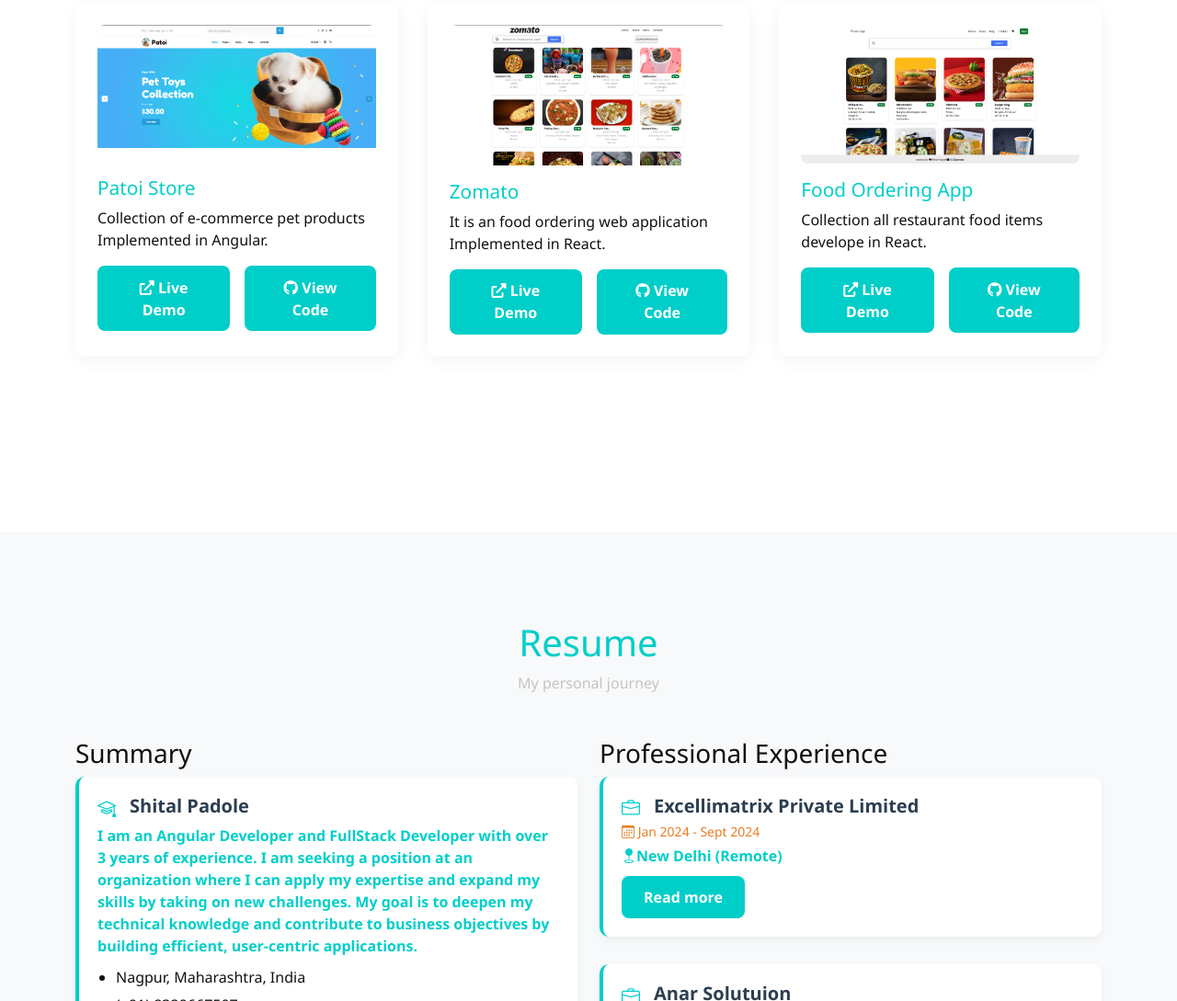
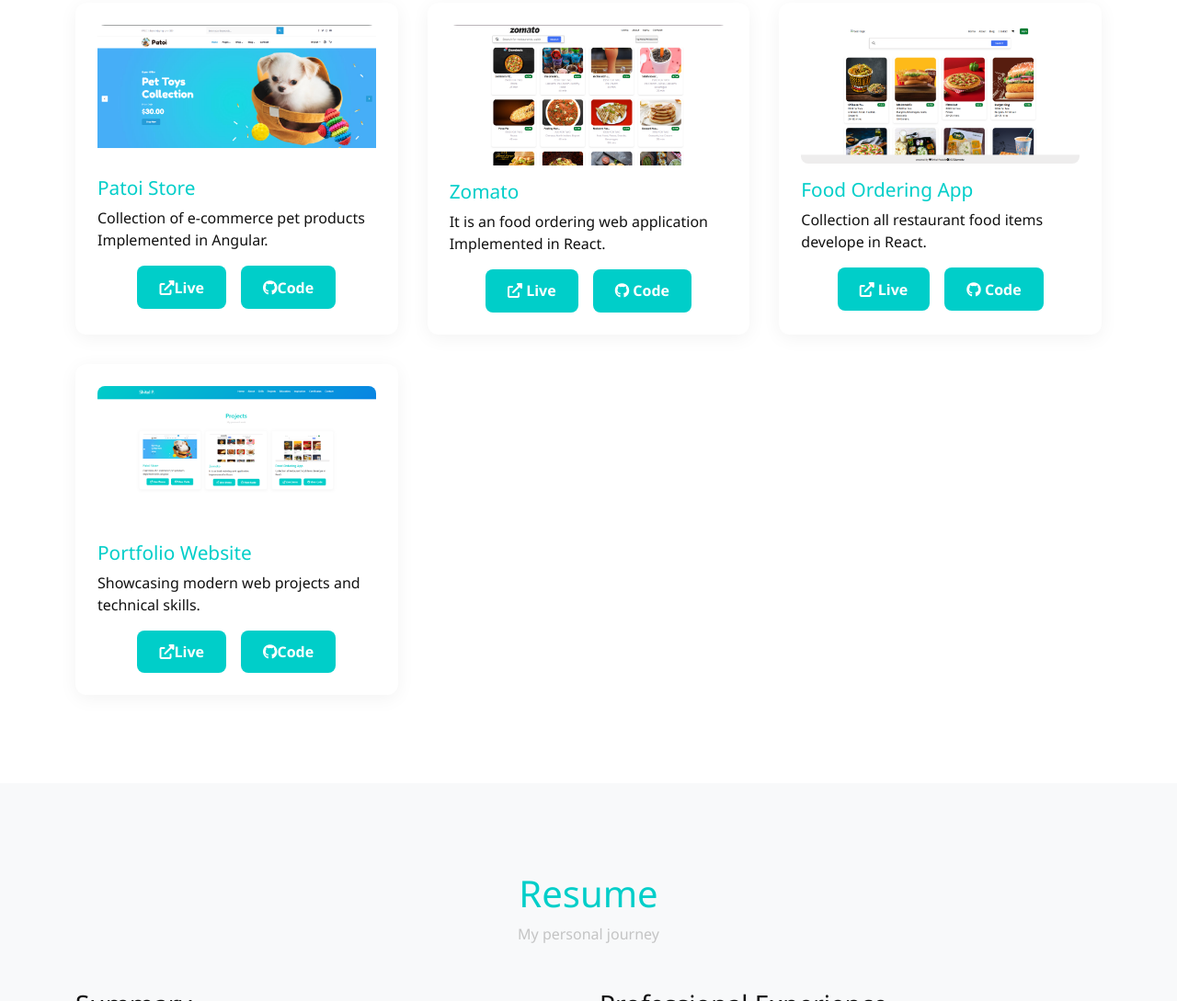
Before and after one commit to padoleshital/padoleshital.github.io, a plain HTML site: page index.html in a window 1280 px wide. Shown: the part 2808-3897 px from the top of the page at 92% size. Drawn offline with nearby package versions, Linux system fonts and the light colour scheme; animation ran at ten frames a second; a web font is replaced by a local one.

Commit message:
changes in link
Signed-off-by: padoleshital <shitalpadole7@gmail.com>

```diff
--- a/index.html
+++ b/index.html
@@ -259,8 +259,8 @@
       <h3>Patoi Store</h3>
       <p>Collection of e-commerce pet products Implemented in Angular.</p>
       <div class="project-buttons">
-    <button href="https://patoi.netlify.app/" class="download-cv"><i class="fas fa-external-link-alt"></i> Live Demo</button>
-      <button href="https://github.com/padoleshital/DogStore" class="download-cv"><i class="fab fa-github"></i> View Code</button>
+      <button onclick="window.open('https://patoi.netlify.app/','_blank')" class="download-cv"><i class="fas fa-external-link-alt"></i>Live</button>
+      <button onclick="window.open('https://github.com/padoleshital/DogStore','_blank')" class="download-cv"><i class="fab fa-github"></i>Code</button>
       </div>
     </div>
 
@@ -269,24 +269,37 @@
       <img src="assets/img/projects/Screenshot 2025-06-07 005423.png" alt="Project 2">
       <h3>Zomato</h3>
       <p>It is an food ordering web application Implemented in React.</p>
-       <div class="project-buttons">
-    <button href="https://moonlit-starship-cbcc1d.netlify.app/" class="download-cv"><i class="fas fa-external-link-alt"></i> Live Demo</button>
-      <button href="https://github.com/padoleshital/Namaste-React" class="download-cv"><i class="fab fa-github"></i> View Code</button>
+      <div class="project-buttons">
+        <button onclick="window.open('https://moonlit-starship-cbcc1d.netlify.app', '_blank')" class="download-cv"><i class="fas fa-external-link-alt"></i> Live</button>
+        <button onclick="window.open('https://github.com/padoleshital/Namaste-React', '_blank')" class="download-cv"><i class="fab fa-github"></i> Code </button>
       </div>
     </div>
 
+    <!-- Project 3 -->
     <div class="project-card" data-aos="fade-up" data-aos-delay="100">
       <img src="assets/img/projects/Screenshot 2025-06-07 005221.png" alt="Project 1">
       <h3>Food Ordering App</h3>
       <p>Collection all restaurant food items develope in React.</p>
       <div class="project-buttons">
-      <button href="https://roaring-brioche-84f331.netlify.app/" class="download-cv"><i class="fas fa-external-link-alt"></i> Live Demo</button>
-      <button href="https://github.com/padoleshital/Namaste-React" class="download-cv"><i class="fab fa-github"></i> View Code</button>
+      <button onclick="window.open('https://roaring-brioche-84f331.netlify.app', '_blank')" class="download-cv"><i class="fas fa-external-link-alt"></i> Live</button>
+      <button onclick="window.open('https://github.com/padoleshital/Namaste-React', '_blank')" class="download-cv"><i class="fab fa-github"></i> Code</button>
       </div>
     </div>
 
+    <!-- Project 4 -->
+     <div class="project-card" data-aos="fade-up" data-aos-delay="100">
+      <img src="assets/img/projects/Screenshot 2025-06-07 205334.png" alt="Project 1">
+      <h3>Portfolio Website</h3>
+      <p>Showcasing modern web projects and technical skills.</p>
+      <div class="project-buttons">
+        <button onclick="window.open('https://padoleshital.github.io/', '_blank')" class="download-cv"><i class="fas fa-external-link-alt"></i>Live</button>
+        <button onclick="window.open('https://github.com/padoleshital/padoleshital.github.io/', '_blank')" class="download-cv"><i class="fab fa-github"></i>Code</button>
+      </div>
+    </div>
+  </div>
+
     <!-- Add more projects similarly -->
-  </div>
+      </div>
   </section>
 
 <!-- Resume Section -->
```
Also changed, not shown: assets/img/projects/Screenshot 2025-06-07 205334.png (added).
